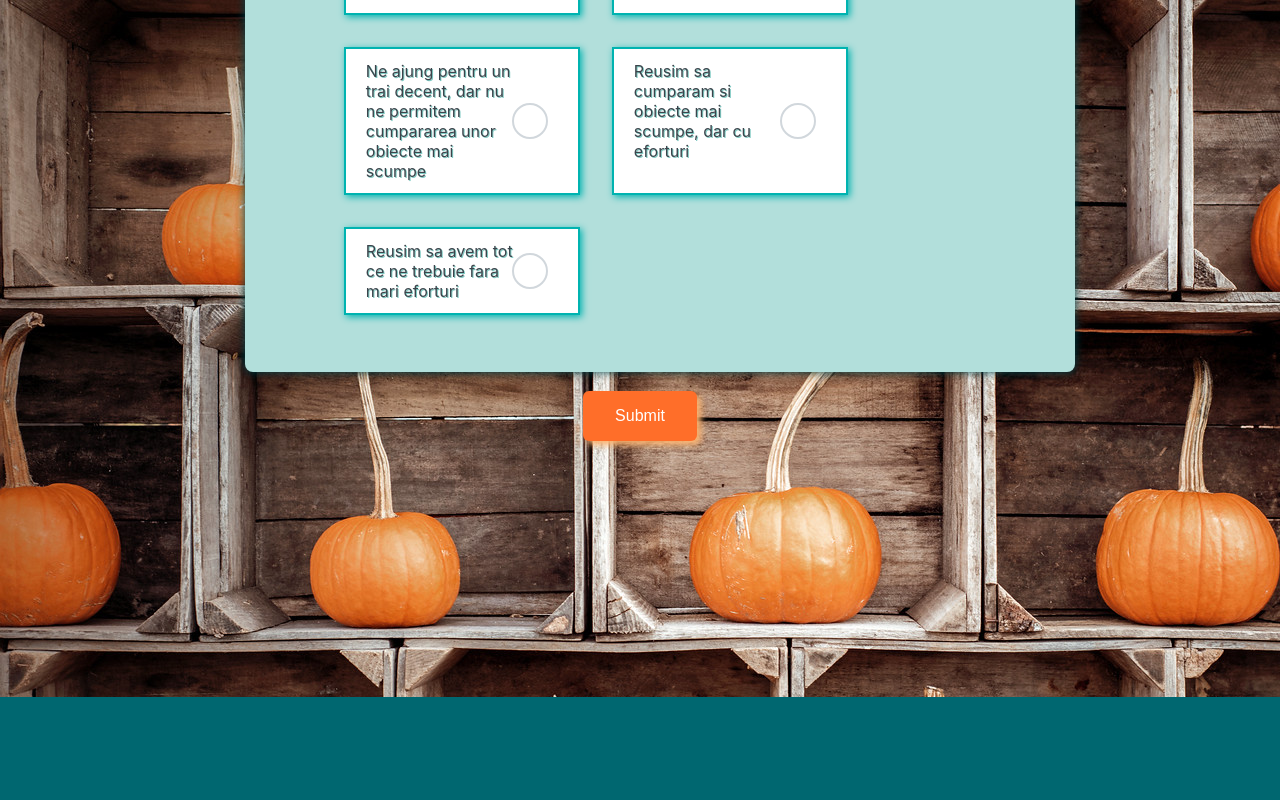
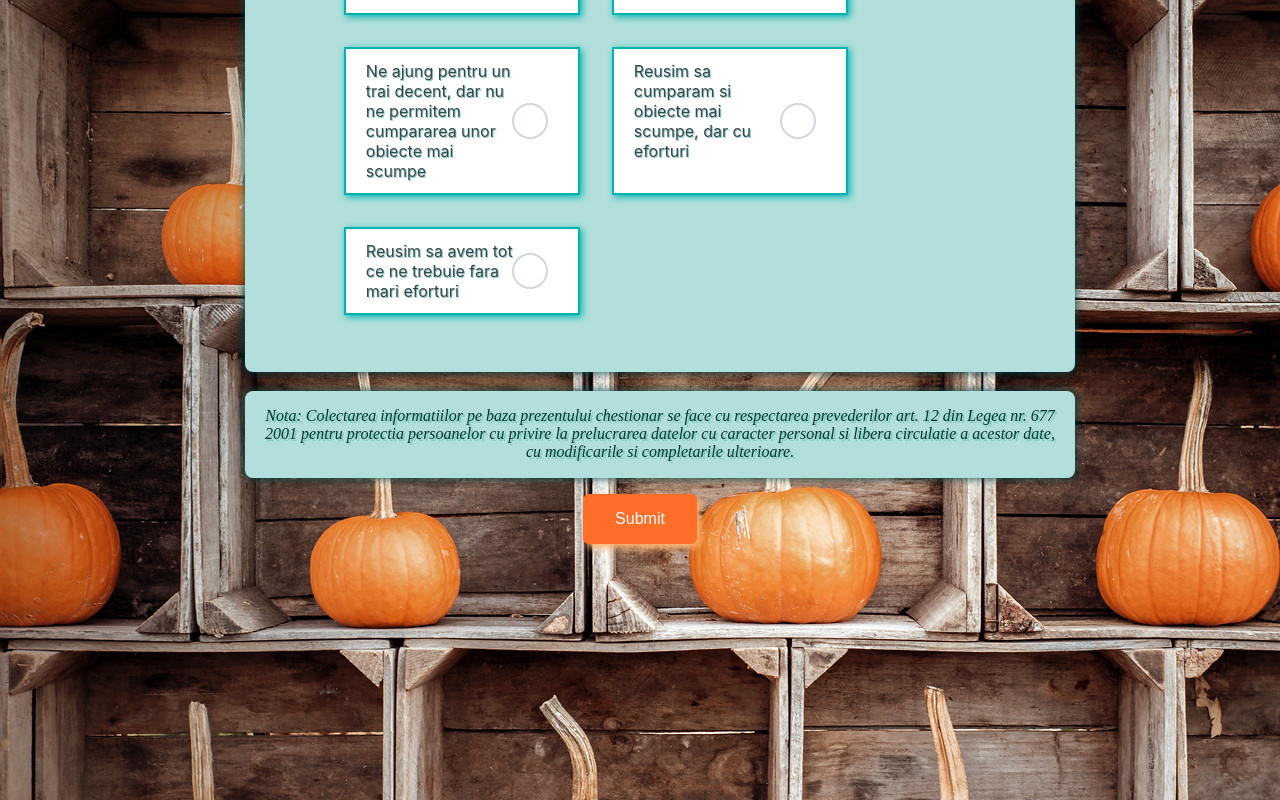
Before and after one commit to valentinastan/licenta-chestionar-frontend, a React (Create React App) app: page / in a window 1280 px wide. Shown: the part 9453-10253 px from the top of the page. Before the commit the page ends 10150 px from the top, so only its background shows below. Built offline with nearby package versions, Linux system fonts and the light colour scheme.

Commit message:
added GDPR law text

```diff
--- a/src/components/questionnaire.js
+++ b/src/components/questionnaire.js
@@ -80,13 +80,14 @@ const Questionnaire = () => {
                       return <MultipleChoiceQuestion key={`question_${key}`} {...questions[key]} nrQuestion={index}></MultipleChoiceQuestion>
                     })
                   }
+                  <p>Nota: Colectarea informatiilor pe baza prezentului chestionar se face cu respectarea prevederilor art. 12 din Legea nr. 677 2001 pentru protectia persoanelor cu privire la prelucrarea datelor cu caracter personal si libera circulatie a acestor date, cu modificarile si completarile ulterioare.</p>
                 </ul>
                 <button type="button" onClick={ () => handleSubmit()}>Submit</button>
               </React.Fragment>
             ): (
               <React.Fragment>
                 <h1>Chestionarul a fost transmis cu succes!</h1>
-                <h1>Iti multumesc frumos!</h1>
+                <h1>Va multumesc frumos!</h1>
               </React.Fragment>
             )
         }
--- a/src/cssComponents/multipleChoiceQuestion.css
+++ b/src/cssComponents/multipleChoiceQuestion.css
@@ -25,6 +25,10 @@
   font-family: cursive;
   color: #008086;
   margin: -1% 15% 3%;
+}
+
+.choicesType :hover{
+  font-size: 20px;
 }
 
 .allVariants{
--- a/src/cssComponents/questionnaire.css
+++ b/src/cssComponents/questionnaire.css
@@ -42,3 +42,16 @@ h1 {
   margin-bottom: 2em;
   text-shadow: -4px 3px 3px black, 0 2px 3px black, 2px 0 3px black, 0 -1px black;
 }
+
+p {
+  margin-bottom: 15px;
+  background-color:#B2DFDB;
+  border-radius: 8px;
+  text-shadow: 2px 2px #80CBC4;
+  color: #00342b;
+  box-shadow: 0 0 10px #02454b;
+  font-family: auto;
+  padding: 2%;
+  text-align: center;
+  font-style: oblique;
+}
```
Also changed, not shown: src/cssComponents/textInputQuestion.css (line endings or trailing spaces). Lines whose indentation alone changed are shown as unchanged.
